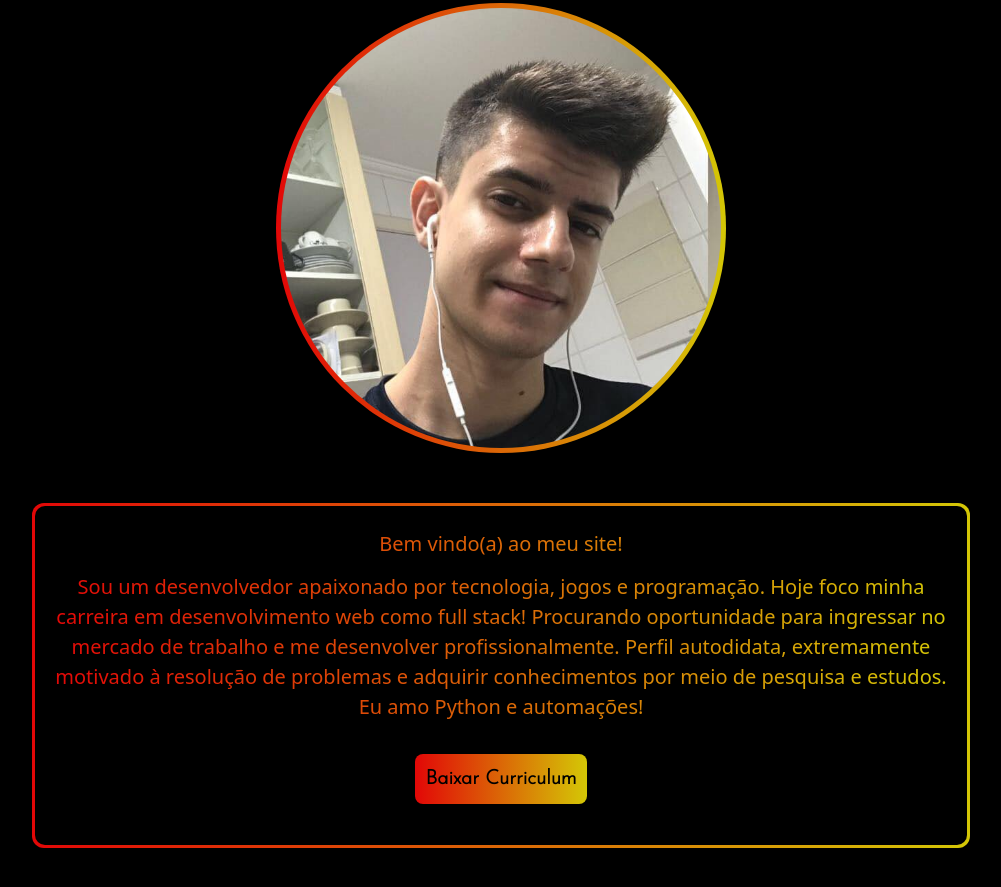
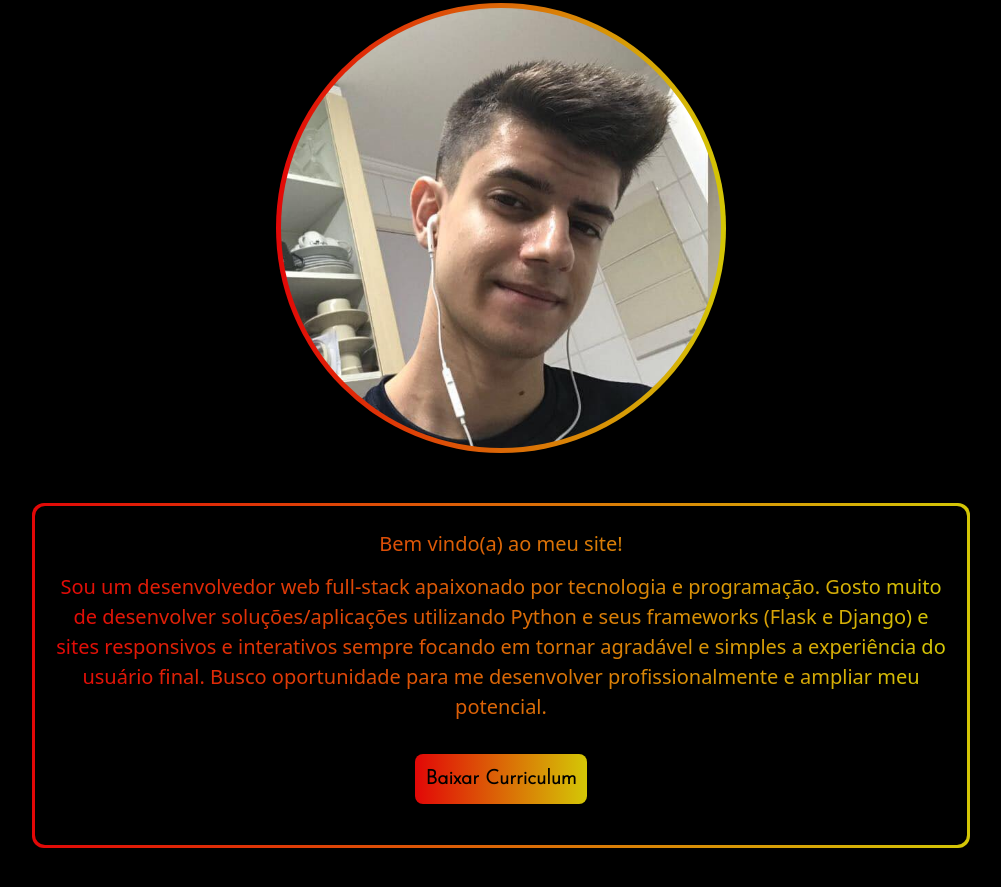
Before and after one commit to Erick-Pavani/erick-pavani.github.io, a website: page index.html in a window 1280 px wide. Shown: the part 241-1128 px from the top of the page, without its empty margins (139-1140 px from the left). Drawn offline with nearby package versions, Linux system fonts and the light colour scheme; a web font is replaced by a local one.

Commit message:
Updated Curriculum and the "About Me" section

```diff
--- a/index.html
+++ b/index.html
@@ -108,11 +108,14 @@
                     <div class="HeaderWrapText">
                         <h4 class="mb-3" style="margin-top: 10px;">Bem vindo(a) ao meu site!</h4>
                         <p>
-                            Sou um desenvolvedor apaixonado por tecnologia, jogos e programação. Hoje foco minha
-                            carreira em desenvolvimento web como full stack!
-                            Procurando oportunidade para ingressar no mercado de trabalho e me desenvolver
-                            profissionalmente. Perfil autodidata, extremamente motivado à resolução de problemas e
-                            adquirir conhecimentos por meio de pesquisa e estudos. Eu amo Python e automações!
+                            Sou um desenvolvedor web full-stack apaixonado por tecnologia e programação. Gosto muito de
+                            desenvolver
+                            soluções/aplicações
+                            utilizando Python e seus frameworks (Flask e Django) e sites responsivos e interativos
+                            sempre focando em tornar
+                            agradável e simples a
+                            experiência do usuário final. Busco oportunidade para me desenvolver profissionalmente e
+                            ampliar meu potencial.
                         </p>
                         <center>
                             <a class="mt-3" href="Curriculum Vitae.pdf" download>
```
Also changed, not shown: 1 other file.
